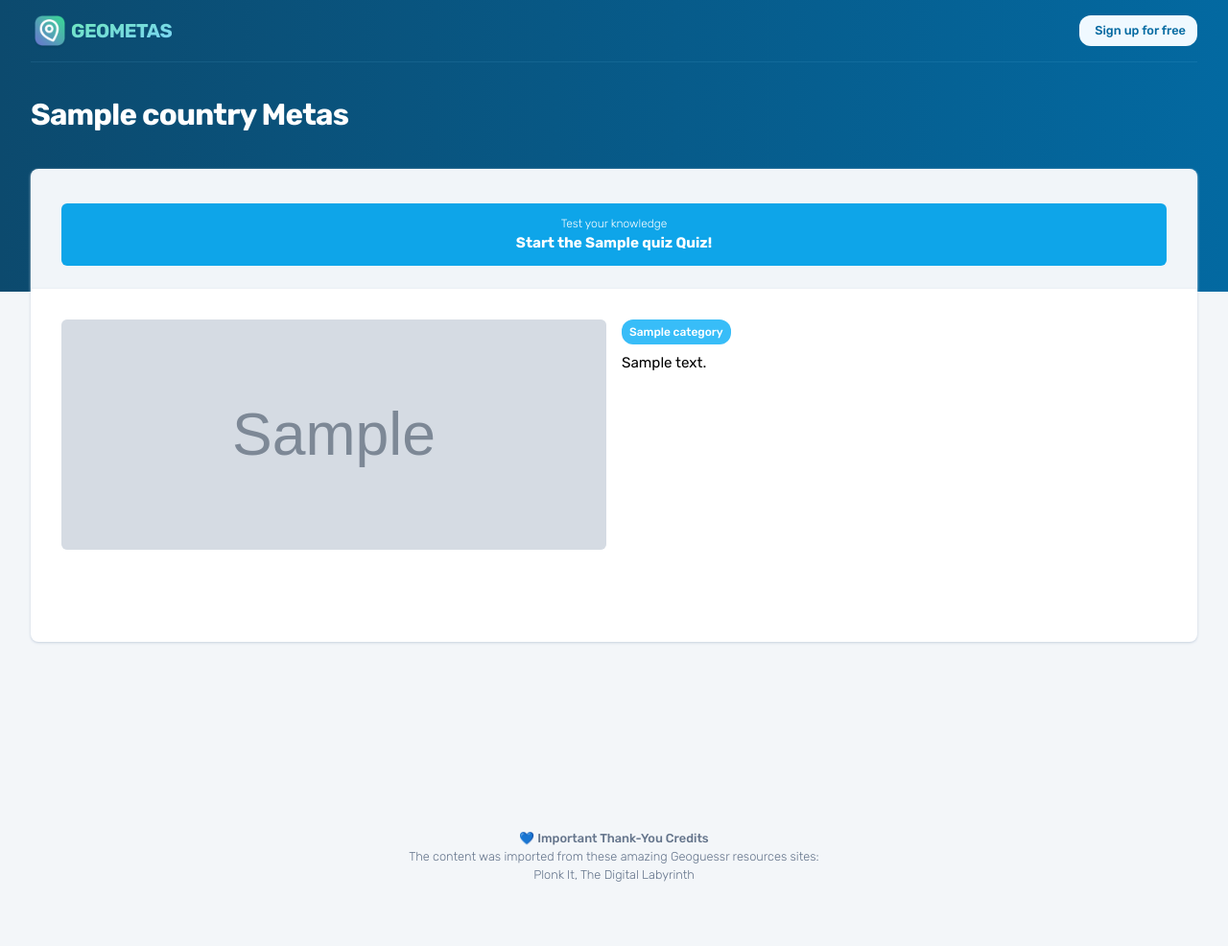
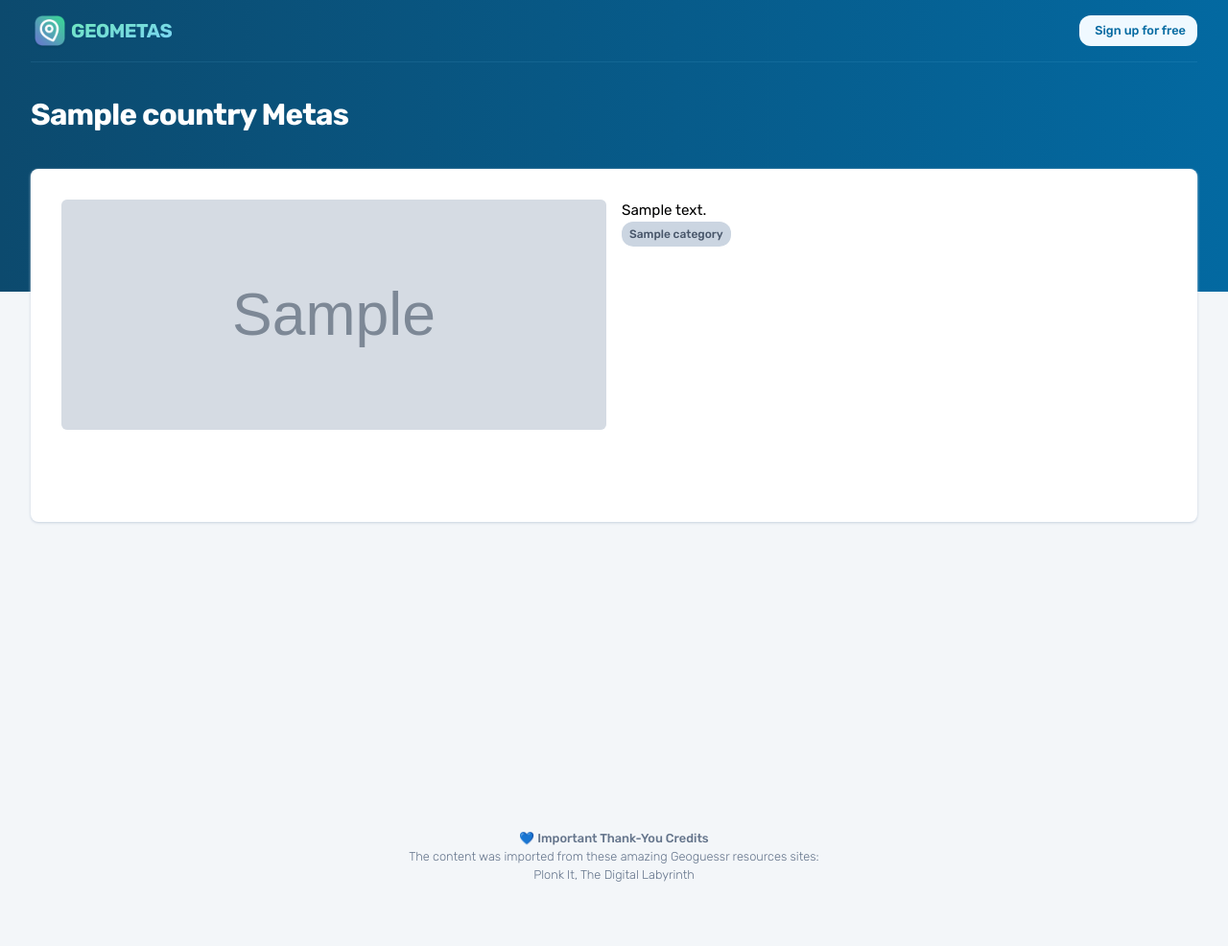
Before and after one commit to therealPaulPlay/geometas, a Django app: a page that uses cms/templates/cms/country.html in a window 1280 px wide. Shown: the whole page at 96% size. Run offline with Django 3.2, Linux system fonts and the light colour scheme; tables that the repository leaves empty hold one stand-in row (values such as "Sample post"); grey boxes marked "Sample" are stand-in pictures.

Commit message:
Refactor fact_list.html and country.html templates

```diff
--- a/cms/templates/cms/components/fact_list.html
+++ b/cms/templates/cms/components/fact_list.html
@@ -2,23 +2,23 @@
     <div class="mb-10">
         {% for fact in facts %}
             <div class="py-6 -mx-4 px-4 sm:-mx-8 sm:px-8">
-                <div class="grid grid-cols-2 gap-4">
+                <div class="md:grid md:grid-cols-2 gap-4">
                     <div class="items-start bg-slate-100 rounded-md">
                         <a href="{% url 'cms:fact_detail' fact.uuid %}">
                             <img src="{{ fact.image_url }}" loading="lazy" class="{% if fact.image_is_landscape %} object-cover w-full h-60 rounded-md {% else %} object-contain max-h-60 mx-auto align-top rounded-sm {% endif %}">
                         </a>
                     </div>
                     <div class="">
+                        <div class="my-3 md:my-auto">
+                            <a href="{% url 'cms:fact_detail' fact.uuid %}">{{ fact.answer }}</a>
+                        </div>
                         <div class="flex flex-wrap gap-x-2 gap-y-1">
                             {% if not category %}
-                                <span class="bg-sky-400 text-white rounded-xl px-2 py-1 font-medium text-xs truncate">{{ fact.category.name }}</span>
+                                <span class="bg-slate-300 text-slate-600 rounded-xl px-2 py-1 font-medium text-xs truncate">{{ fact.category.name }}</span>
                             {% endif %}
                             {% if not country %}
-                                <span class="bg-sky-400 text-white rounded-xl px-2 py-1 font-medium text-xs truncate">{{ fact.country.flag_emoji }} {{fact.country}}</span>
+                                <span class="bg-slate-300 text-slate-600 rounded-xl px-2 py-1 font-medium text-xs truncate">{{ fact.country.flag_emoji }} {{fact.country}}</span>
                             {% endif %}
-                        </div>
-                        <div class="my-auto mt-2">
-                            <a href="{% url 'cms:fact_detail' fact.uuid %}">{{ fact.answer }}</a>
                         </div>
                     </div>
                 </div>
--- a/cms/templates/cms/country.html
+++ b/cms/templates/cms/country.html
@@ -1,28 +1,18 @@
-{% extends "template_content_with_extra.html" %}
+{% extends "template_content.html" %}
 
 {% block title_main %}{{ country.name }} Metas{% endblock %}
 
 {% block content_top_extra %}
+    <!-- Disabled atm -->
     <div class="text-slate-700 font-light text-sm">
         {{ country.description  }}
     </div>
-
-    {% if quiz %}
-        <div class="mt-3">
-            <a
-                class="font-semibold py-3 px-6 flex flex-col rounded-md items-center justify-center bg-sky-500 hover:bg-sky-400 focus:outline-none focus:ring-2 focus:ring-sky-500 focus:ring-offset-2 focus:ring-offset-slate-50 text-white "
-                href="{% url 'quiz:start_quiz' quiz.uuid %}">
-                <div class="text-xs font-light">Test your knowledge</div>
-                <div class="font-bold">Start the {{quiz.name}} Quiz!</div>
-            </a>
-        </div>
-    {% endif %}
 {% endblock %}
 
 
 {% block content %}
 
-    <div class="">
+    <div class="mt-3 md:mt-0">
         {% include 'cms/components/fact_list.html'  %}
     </div>
 
--- a/cms/templates/cms/fact_detail.html
+++ b/cms/templates/cms/fact_detail.html
@@ -8,7 +8,7 @@
 
 <div class="my-4">
     <div class="md:flex gap-4">
-        <div class="md:flex-none">
+        <div class="md:flex-none rounded-md">
             {% if fact.google_streetview_url %}<a href="{{ fact.google_streetview_url }}" target="_blanc" alt="{{fact.country}} {{ fact.category.name }} Geoguessr Meta">{% endif %}
                 <img src="{{ fact.image_url }}" class="object-contain h-60 mx-auto md:ml-auto rounded-md">
             {% if fact.google_streetview_url %}</a>{% endif %}
--- a/static/css/main.css
+++ b/static/css/main.css
@@ -601,6 +601,11 @@ video {
   margin-bottom: 0.5rem;
 }
 
+.my-3 {
+  margin-top: 0.75rem;
+  margin-bottom: 0.75rem;
+}
+
 .my-4 {
   margin-top: 1rem;
   margin-bottom: 1rem;
@@ -615,6 +620,10 @@ video {
   margin-top: -0.25rem;
 }
 
+.-mt-2 {
+  margin-top: -0.5rem;
+}
+
 .-mt-32 {
   margin-top: -8rem;
 }
@@ -709,10 +718,6 @@ video {
 
 .mt-8 {
   margin-top: 2rem;
-}
-
-.-mt-2 {
-  margin-top: -0.5rem;
 }
 
 .block {
@@ -1814,12 +1819,25 @@ video {
     grid-column: span 4 / span 4;
   }
 
+  .md\:my-auto {
+    margin-top: auto;
+    margin-bottom: auto;
+  }
+
   .md\:ml-6 {
     margin-left: 1.5rem;
   }
 
   .md\:ml-auto {
     margin-left: auto;
+  }
+
+  .md\:mt-1 {
+    margin-top: 0.25rem;
+  }
+
+  .md\:mt-0 {
+    margin-top: 0px;
   }
 
   .md\:flex {
```
